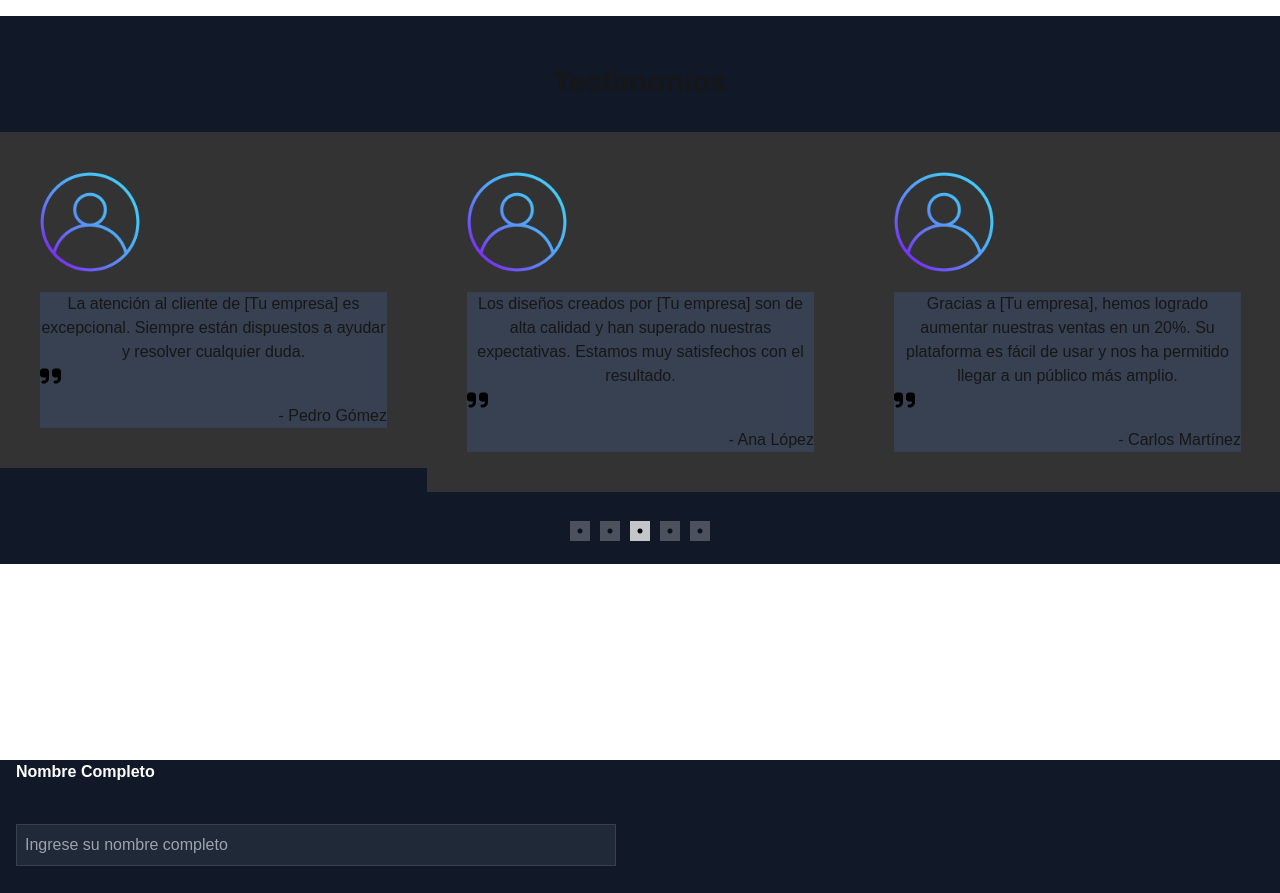
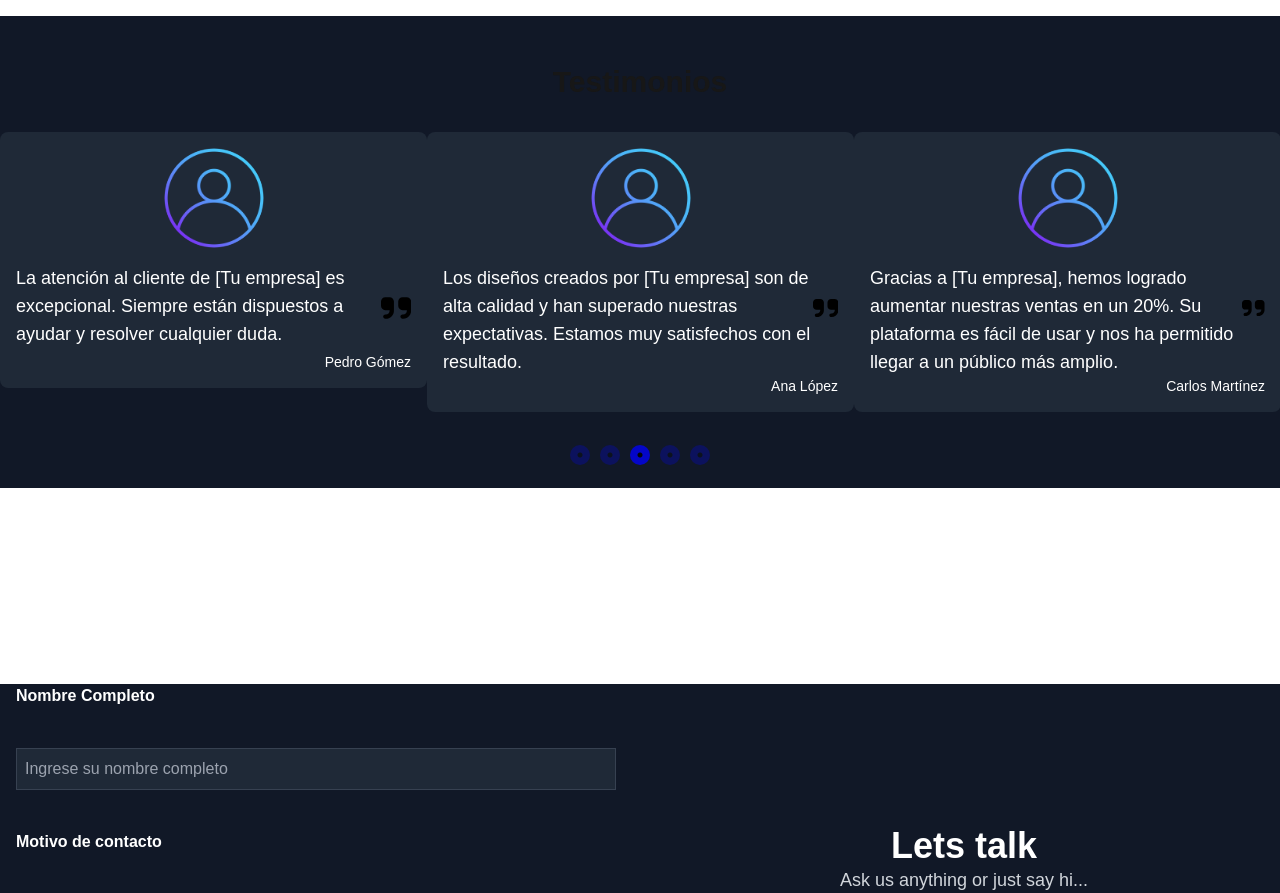
Before and after one commit to pablitomartinez/plantilla-web, a Next.js app: page / in a window 1280 px wide. Shown: the part 1340-2233 px from the top of the page. Built offline with nearby package versions, Linux system fonts and the light colour scheme.

Commit message:
styles> cambios de estilos en testimonios

```diff
--- a/public/svg/comilla.tsx
+++ b/public/svg/comilla.tsx
@@ -2,7 +2,7 @@ interface Comilla2Props {
   size?: number; // Optional size prop for customization
 }
 
-const Comilla2: React.FC<Comilla2Props> = ({ size = 24 }) => (
+const Comilla2: React.FC<Comilla2Props> = ({ size = 88 }) => (
   <svg height={size} xmlns="http://www.w3.org/2000/svg" viewBox="0 0 448 512">
     <path d="M448 296c0 66.3-53.7 120-120 120l-8 0c-17.7 0-32-14.3-32-32s14.3-32 32-32l8 0c30.9 0 56-25.1 56-56l0-8-64 0c-35.3 0-64-28.7-64-64l0-64c0-35.3 28.7-64 64-64l64 0c35.3 0 64 28.7 64 64l0 32 0 32 0 72zm-256 0c0 66.3-53.7 120-120 120l-8 0c-17.7 0-32-14.3-32-32s14.3-32 32-32l8 0c30.9 0 56-25.1 56-56l0-8-64 0c-35.3 0-64-28.7-64-64l0-64c0-35.3 28.7-64 64-64l64 0c35.3 0 64 28.7 64 64l0 32 0 32 0 72z" />
   </svg>
--- a/src/app/globals.css
+++ b/src/app/globals.css
@@ -27,42 +27,18 @@ footer {
   text-align: center;
 }
 
-.testimonial {
-  display: flex;
-  flex-direction: column;
-  align-items: center;
-  text-align: center;
-  padding: 40px;
-  background-color: #333;
+/* En tu archivo global.css o en un archivo de estilos local */
+.slick-dots li button:before {
+  content: '';
+  display: block;
+  width: 10px;
+  height: 10px;
+  border-radius: 50%;
+  background-color: blue;
+  /* color: white; */
 }
 
-.slick-dots li button:before {
-  /* color: ; Rojo */
-  font-size: 20px;
-  background-color: #fff;
-
+.slick-dots li.slick-active button:before {
+  /* background-color: white; */
+  /* border: 2px solid blue; */
 }
-
-/* Para los puntos activos, puedes añadir una clase como slick-active */
-.slick-dots li.slick-active button:before {
-  color: #fff;
-  background-color: #fff;
-}
-
-.testimonial-image {
-  width: 100px;
-  height: 100px;
-  border-radius: 50%;
-  overflow: hidden;
-  margin-bottom: 20px;
-}
-
-.comilla-inicio {
-  float: left;
-  margin-right: 10px;
-}
-
-.comilla-final {
-  float: right;
-  margin-left: 10px;
-}
--- a/src/components/Testimonials.tsx
+++ b/src/components/Testimonials.tsx
@@ -1,5 +1,4 @@
 "use client";
-import React, { useState, useEffect } from "react";
 import Slider from "react-slick";
 import "slick-carousel/slick/slick.css";
 import "slick-carousel/slick/slick-theme.css"; // Opcional para estilos básicos
@@ -71,20 +70,24 @@ const Testimonials = () => (
     <h3 className="text-3xl font-semibold text-center mb-8">Testimonios</h3>
     <Slider {...settings}>
       {testimonials.map((testimonial) => (
-        <div key={testimonial.name} className="testimonial">
-          <div className="testimonial-image">
+        <div
+          key={testimonial.name}
+          className="testimonial bg-gray-800 p-4 rounded-lg"
+        >
+          <div className="flex items-center justify-center mb-4">
             <Image
               width={100}
               height={100}
               src={testimonial.image}
               alt={testimonial.name}
+              className="rounded-full"
             />
           </div>
-          <div className="testimonial-content bg-gray-700">
-            {" "}
-            <p>{testimonial.feedback}</p>
-            <Comilla2 />
-            <p className="mt-4 text-right">- {testimonial.name}</p>
+          <p className="flex text-white text-lg">
+            {testimonial.feedback} <Comilla2 />
+          </p>
+          <div className="flex justify-end">
+            <p className="text-white text-sm">{testimonial.name}</p>
           </div>
         </div>
       ))}
```
